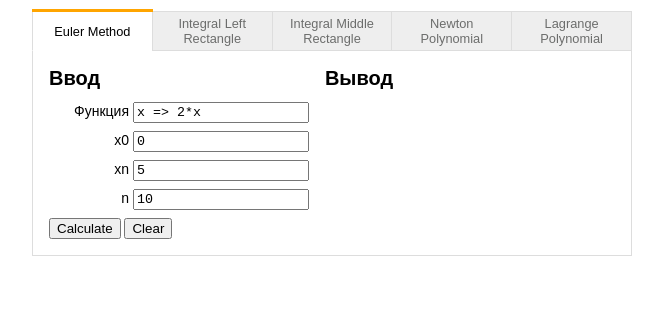
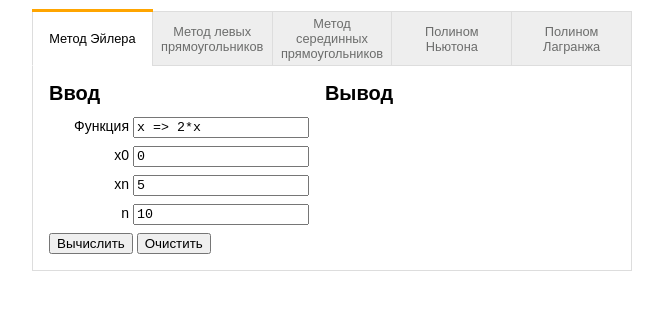
Before and after one commit to gpont/tusur-compmath, a website built with webpack: page src/index.html in a window 1280 px wide. Shown: the whole page, without its empty margins (308-971 px from the left). Built offline with nearby package versions, Linux system fonts and the light colour scheme.

Commit message:
use russian language in forms

```diff
--- a/src/index.html
+++ b/src/index.html
@@ -10,11 +10,11 @@
 
 <div class="content-wrapper">
     <ul class="tabs">
-        <li class="active" rel="euler">Euler Method</li>
-        <li rel="int-left-rect">Integral Left Rectangle</li>
-        <li rel="int-mid-rect">Integral Middle Rectangle</li>
-        <li rel="newton-polynomial">Newton Polynomial</li>
-        <li rel="lagrange-polynomial">Lagrange Polynomial</li>
+        <li class="active" rel="euler">Метод Эйлера</li>
+        <li rel="int-left-rect">Метод левых прямоугольников</li>
+        <li rel="int-mid-rect">Метод серединных прямоугольников</li>
+        <li rel="newton-polynomial">Полином Ньютона</li>
+        <li rel="lagrange-polynomial">Полином Лагранжа</li>
     </ul>
     <div class="tab-container">
         <div id="euler" class="tab-content active">
@@ -36,8 +36,8 @@
                     <label>n</label>
                     <input value="10" type="number"/>
                 </div>
-                <button type="submit">Calculate</button>
-                <button type="button">Clear</button>
+                <button type="submit">Вычислить</button>
+                <button type="button">Очистить</button>
             </form>
             <div class="output">
                 <div class="column-label">Вывод</div>
@@ -64,8 +64,8 @@
                     <label>n</label>
                     <input value="10" type="number">
                 </div>
-                <button type="submit">Calculate</button>
-                <button type="button">Clear</button>
+                <button type="submit">Вычислить</button>
+                <button type="button">Очистить</button>
             </form>
             <div class="output">
                 <div class="column-label">Вывод</div>
@@ -92,8 +92,8 @@
                     <label>n</label>
                     <input value="10" type="number">
                 </div>
-                <button type="submit">Calculate</button>
-                <button type="button">Clear</button>
+                <button type="submit">Вычислить</button>
+                <button type="button">Очистить</button>
             </form>
             <div class="output">
                 <div class="column-label">Вывод</div>
@@ -117,8 +117,8 @@
                     <label>Y values</label>
                     <input value="1,4,9,16,25,36" type="text"/>
                 </div>
-                <button type="submit">Calculate</button>
-                <button type="button">Clear</button>
+                <button type="submit">Вычислить</button>
+                <button type="button">Очистить</button>
             </form>
             <div class="output">
                 <div class="column-label">Вывод</div>
@@ -140,8 +140,8 @@
                     <label>Y values</label>
                     <input value="1,4,9,16,25,36" type="text"/>
                 </div>
-                <button type="submit">Calculate</button>
-                <button type="button">Clear</button>
+                <button type="submit">Вычислить</button>
+                <button type="button">Очистить</button>
             </form>
             <div class="output">
                 <div class="column-label">Вывод</div>
```
